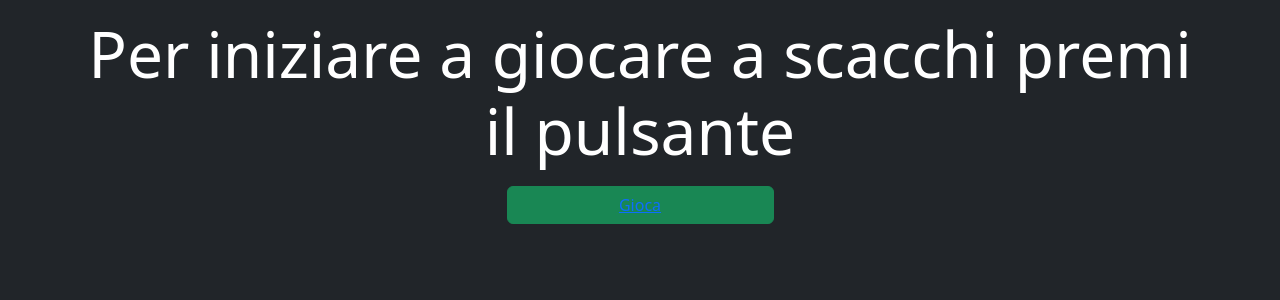
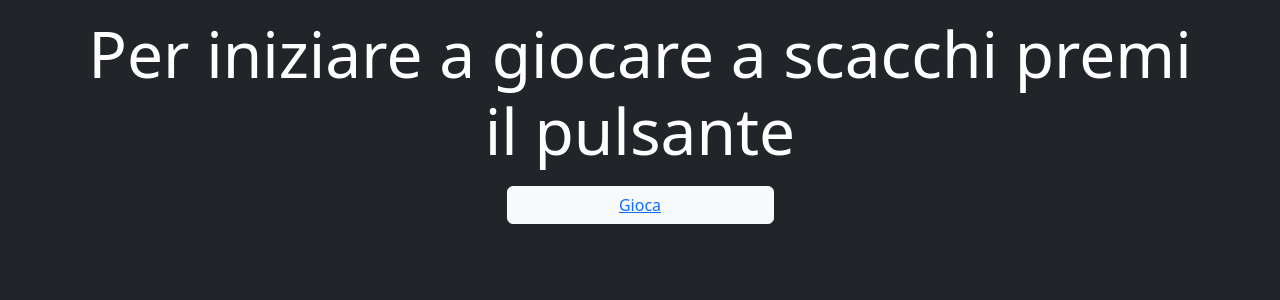
Before and after one commit to ali-benny/DAGEA, a Flask app: page /chess in a window 1280 px wide. Shown: the part 126-426 px from the top of the page. Run offline with Flask 2, Linux system fonts and the light colour scheme; some libraries are stand-ins or nearby versions.

Commit message:
Modifica colore pulsante

```diff
--- a/src/templates/chess.html
+++ b/src/templates/chess.html
@@ -13,7 +13,7 @@
 <div class="d-grid gap-2 col-6 mx-auto">
     <form class="row" action="/partita" method="post">
          <div class="d-grid gap-2 col-6 mx-auto">
-            <button type="button" class="btn btn-success"><a href="/partita">Gioca</a></button>
+            <button type="button" class="btn btn-light"><a href="/partita">Gioca</a></button>
         </div>
     </form>
 
```
